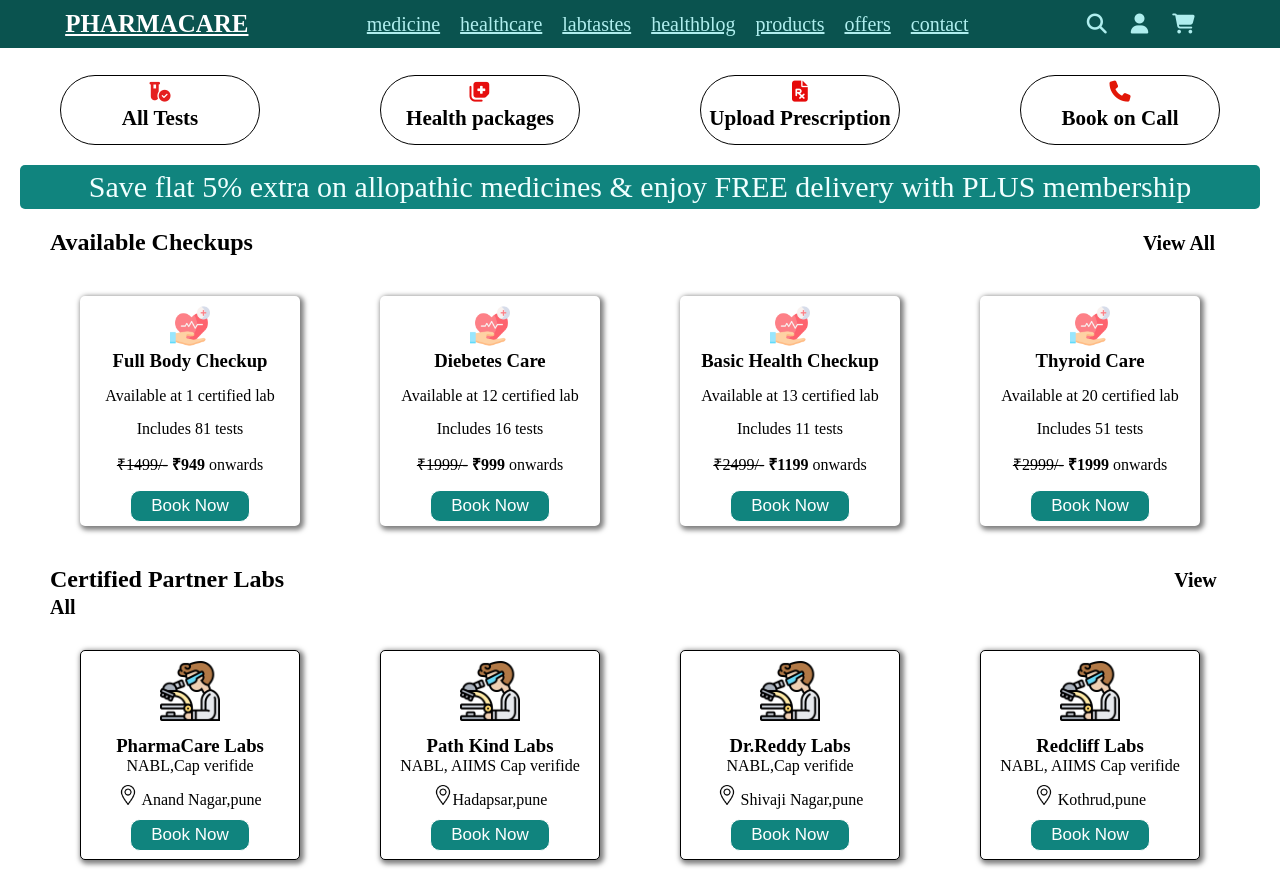
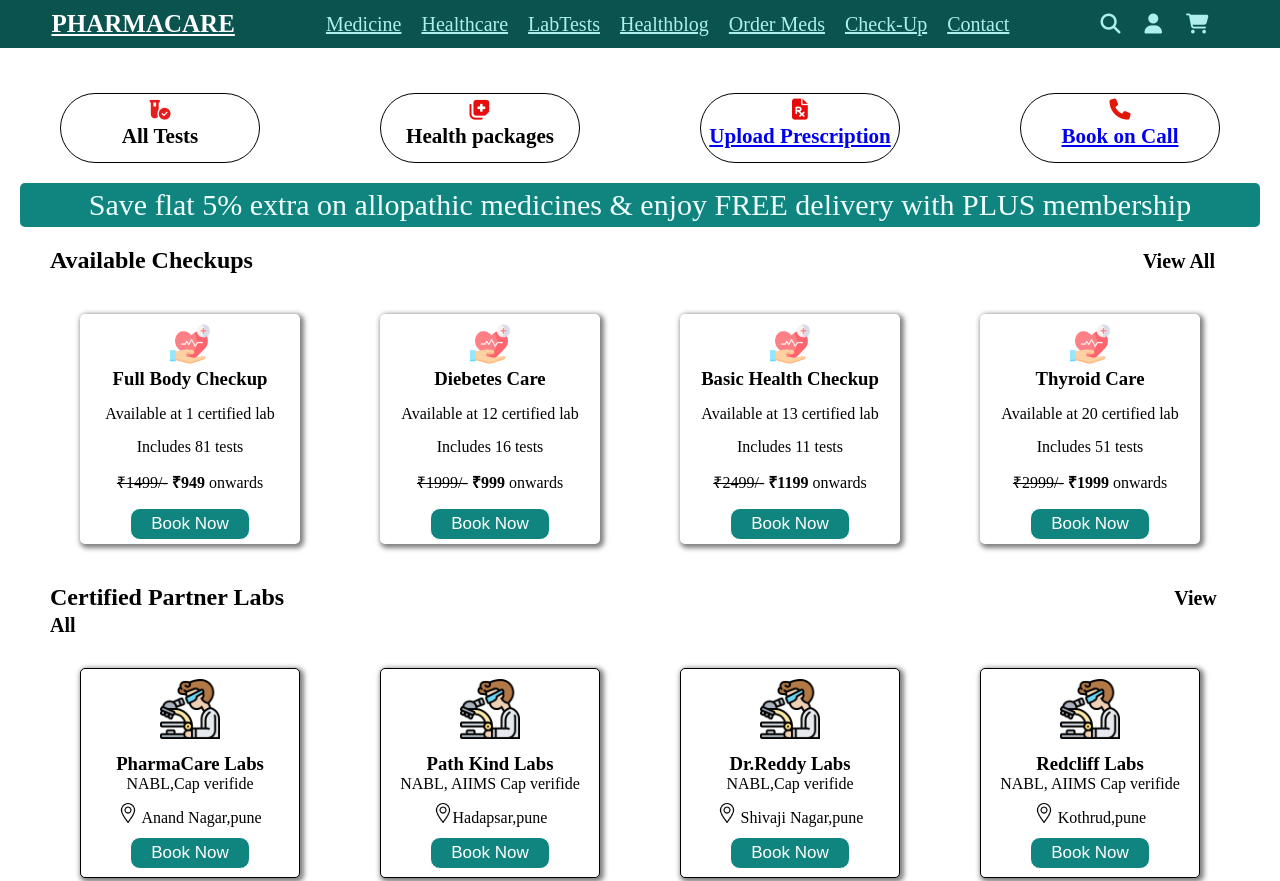
Before and after one commit to NikitaChormale/online-pharmacy-project-icp7, a plain HTML site: page pages/labtests.html in a window 1280 px wide. Shown: the top 881 px of the page. Drawn offline with Linux system fonts and the light colour scheme.

```diff
--- a/index.html
+++ b/index.html
@@ -7,6 +7,8 @@
 
         <!-- font awesome cdn link -->
         <link rel="stylesheet" href="https://cdnjs.cloudflare.com/ajax/libs/font-awesome/6.5.1/css/all.min.css">
+        <!--Website Logo-->
+        <link rel="shortcut icon" href="./icons/homepage logo.png" type="image/x-icon">k
 
        <!-- custome css file link -->
        <link rel="stylesheet" href="./../css/style.css">
@@ -21,16 +23,16 @@
 
   <!-- <div id="menu-bar" class="fas fa-bars"></div> -->
 
-     <a href="#" class="logo">pharmacare</a>
+     <a href="/index.html" class="logo">pharmacare</a>
 
      <nav class="navbar">
-        <a href="#medicine"> medicine</a>
-        <a href="#healthcare"> healthcare</a>
-        <a href="./pages/labtests.html"> labtastes</a>
-        <a href="#healthblog"> healthblog</a>
-        <a href="#products"> products</a>
-        <a href="#offers">offers</a>
-        <a href="././pages/contact.html"> contact</a>
+        <a href="./pages/medicine.html"> Medicine</a>
+        <a href="/pages/healthcarep.html"> Healthcare</a>
+        <a href="./pages/labtests.html"> LabTests</a>
+        <a href="#healthblog"> Healthblog</a>
+        <a href="/pages/healthcarep.html">Order Meds</a>
+        <a href="#offers">Check-Up</a>
+        <a href="/pages/contact.html">Contact</a>
 
        <!-- <a href="#login">login</a>-->
      </nav>
--- a/pages/labtests.html
+++ b/pages/labtests.html
@@ -7,6 +7,9 @@
       <!-- font awesome cdn link -->
 
       <link rel="stylesheet" href="https://cdnjs.cloudflare.com/ajax/libs/font-awesome/6.5.1/css/all.min.css">
+
+      <!--Website Logo-->
+      <link rel="shortcut icon" href="/icons/homepage logo.png" type="image/x-icon">k
 
        <!-- css link -->
       <link rel="stylesheet" href="./../css/labtests.css"/>
@@ -19,19 +22,19 @@
 
         <!-- <div id="menu-bar" class="fas fa-bars"></div> -->
 
-           <a href="#" class="logo">pharmacare</a>
+           <a href="/index.html" class="logo">pharmacare</a>
 
            <nav class="navbar">
-              <a href="#medicine"> medicine</a>
-              <a href="#healthcare"> healthcare</a>
-              <a href="./pages/labtests.html"> labtastes</a>
-              <a href="#healthblog"> healthblog</a>
-              <a href="#products"> products</a>
-              <a href="#offers">offers</a>
-              <a href="././pages/contact.html"> contact</a>
+            <a href="./pages/medicine.html"> Medicine</a>
+            <a href="/pages/healthcarep.html"> Healthcare</a>
+            <a href="./pages/labtests.html"> LabTests</a>
+            <a href="#healthblog"> Healthblog</a>
+            <a href="/pages/healthcarep.html">Order Meds</a>
+            <a href="#offers">Check-Up</a>
+            <a href="././pages/contact.html">Contact</a>
 
-             <!-- <a href="#login">login</a>-->
-           </nav>
+           <!-- <a href="#login">login</a>-->
+         </nav>
 
            <div class="icons">
               <i class="fas fa-search" id="search-btn"></i>
@@ -52,10 +55,10 @@
             <h3><i class="fa-solid fa-notes-medical nav-container-cards-icons" style="color: #e60f0f;"></i><br>Health packages</h3>
         </div>
         <div class="nav-container-cards">
-            <h3><i class="fa-solid fa-file-prescription nav-container-cards-icons" style="color: #e60a0a;"></i><br>Upload Prescription</h3>
+            <a href="./ordermed.html"><h3><i class="fa-solid fa-file-prescription nav-container-cards-icons" style="color: #e60a0a;"></i><br>Upload Prescription</h3></a>
         </div>
         <div class="nav-container-cards">
-            <h3><i class="fa-solid fa-phone nav-container-cards-icons" style="color: #e21708;"></i> <br>Book on Call</h3>
+            <a href="./contact.html"><h3><i class="fa-solid fa-phone nav-container-cards-icons" style="color: #e21708;"></i> <br>Book on Call</h3></a>
         </div>
     </div>
 
```
Also changed, not shown: icons/homepage logo.png (added).
